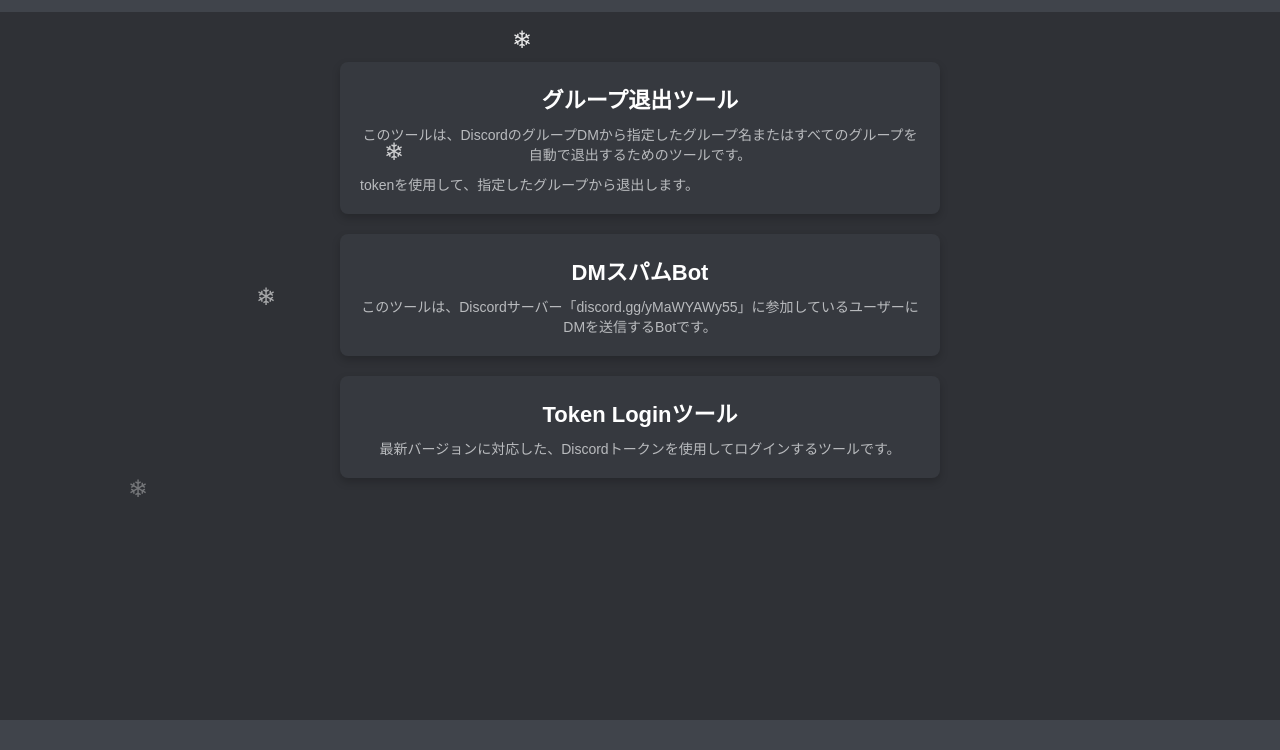
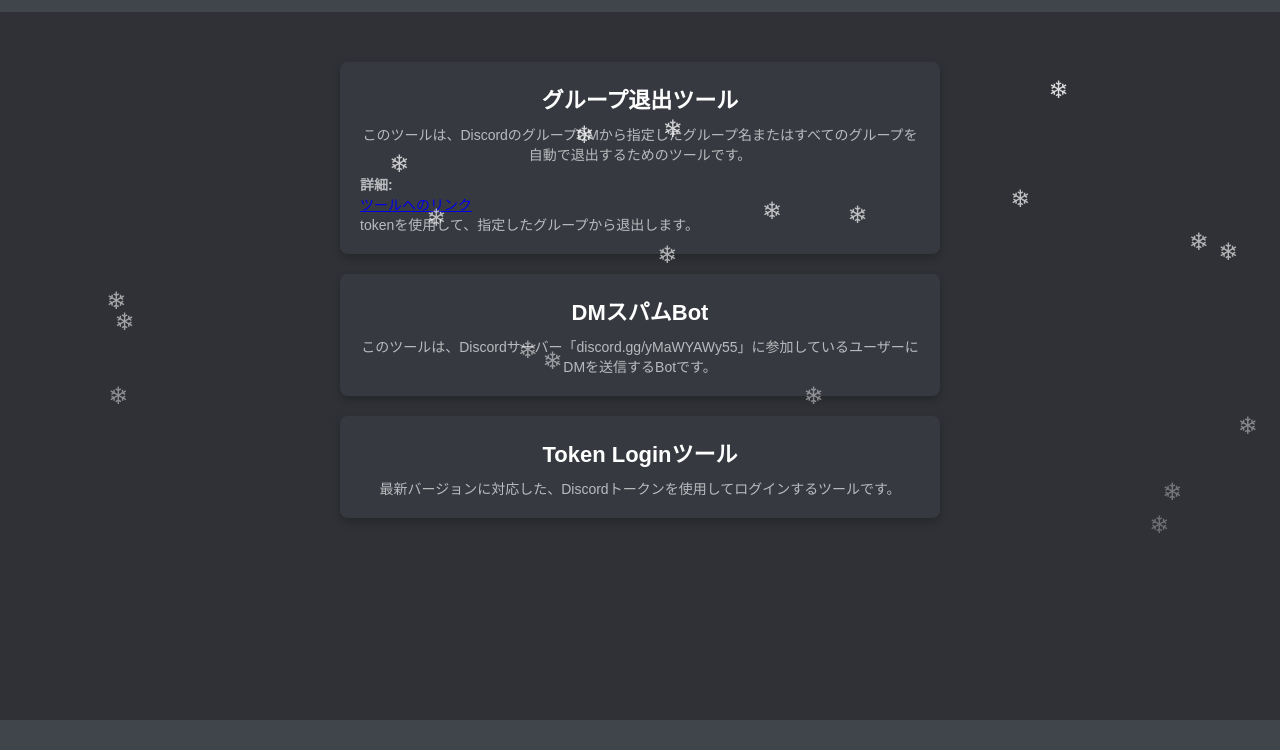
Before and after one commit to SmokeyCode000/home, a plain HTML site: page index.html in a window 1280 px wide. Both pictures are taken after a click on the element 640 px from the left and 173 px from the top of the page. Shown: the part 50-800 px from the top of the page. Drawn offline with Linux system fonts and the light colour scheme.

Commit message:
Update index.html

```diff
--- a/index.html
+++ b/index.html
@@ -27,7 +27,6 @@
         /* 雪のエフェクト */
         .snowflake {
             position: absolute;
-            top: -10px;
             color: #fff;
             font-size: 24px;
             z-index: 999;
@@ -142,19 +141,25 @@
         function toggleDetails(element) {
             element.classList.toggle('open');
         }
+
+        // 雪の位置をランダムに設定
+        function generateSnowflakes() {
+            for (let i = 0; i < 20; i++) {
+                let snowflake = document.createElement('div');
+                snowflake.classList.add('snowflake');
+                snowflake.textContent = '❄';
+                snowflake.style.left = `${Math.random() * 100}%`; // ランダムな横位置
+                snowflake.style.animationDuration = `${Math.random() * 10 + 10}s`; // ランダムなアニメーション時間
+                snowflake.style.animationDelay = `${Math.random() * 5}s`; // ランダムなアニメーション遅延
+                document.body.appendChild(snowflake);
+            }
+        }
+
+        // ページ読み込み時に雪を降らせる
+        window.onload = generateSnowflakes;
     </script>
 </head>
 <body>
-    <!-- 雪のエフェクト -->
-    <div class="snowflake" style="left: 10%; animation-duration: 12s; animation-delay: 0s;">❄</div>
-    <div class="snowflake" style="left: 20%; animation-duration: 14s; animation-delay: 2s;">❄</div>
-    <div class="snowflake" style="left: 30%; animation-duration: 16s; animation-delay: 4s;">❄</div>
-    <div class="snowflake" style="left: 40%; animation-duration: 18s; animation-delay: 6s;">❄</div>
-    <div class="snowflake" style="left: 50%; animation-duration: 20s; animation-delay: 8s;">❄</div>
-    <div class="snowflake" style="left: 60%; animation-duration: 22s; animation-delay: 10s;">❄</div>
-    <div class="snowflake" style="left: 70%; animation-duration: 24s; animation-delay: 12s;">❄</div>
-    <div class="snowflake" style="left: 80%; animation-duration: 26s; animation-delay: 14s;">❄</div>
-
     <header>
         <h1>Discord Tools</h1>
     </header>
@@ -166,7 +171,10 @@
                     <h3>グループ退出ツール</h3>
                     <p>このツールは、DiscordのグループDMから指定したグループ名またはすべてのグループを自動で退出するためのツールです。</p>
                     <div class="tool-details">
-                        <p>tokenを使用して、指定したグループから退出します。</p>
+                        <p><strong>詳細:</strong><br>
+                            <a href="https://smokeycode000.github.io/leaveGroups/" target="_blank">ツールへのリンク</a><br>
+                            tokenを使用して、指定したグループから退出します。
+                        </p>
                     </div>
                 </div>
             </div>
@@ -176,7 +184,11 @@
                     <h3>DMスパムBot</h3>
                     <p>このツールは、Discordサーバー「discord.gg/yMaWYAWy55」に参加しているユーザーにDMを送信するBotです。</p>
                     <div class="tool-details">
-                        <p>あなたのサーバーにBotを参加させてください。<br>`n!dm <userid> <message>`でその相手にSpamします。</p>
+                        <p><strong>詳細:</strong><br>
+                            <a href="https://discord.com/oauth2/authorize?client_id=1302503314365091841" target="_blank">Botを追加</a><br>
+                            あなたのサーバーにBotを参加させてください。<br>
+                            `n!dm <userid> <message>`でその相手にSpamします。
+                        </p>
                     </div>
                 </div>
             </div>
@@ -186,7 +198,10 @@
                     <h3>Token Loginツール</h3>
                     <p>最新バージョンに対応した、Discordトークンを使用してログインするツールです。</p>
                     <div class="tool-details">
-                        <p>Tokenを使ってDiscordにログインします。</p>
+                        <p><strong>詳細:</strong><br>
+                            <a href="https://d.kuku.lu/a55vdva4p" target="_blank">ツールへのリンク</a><br>
+                            Tokenを使ってDiscordにログインします。
+                        </p>
                     </div>
                 </div>
             </div>
```
